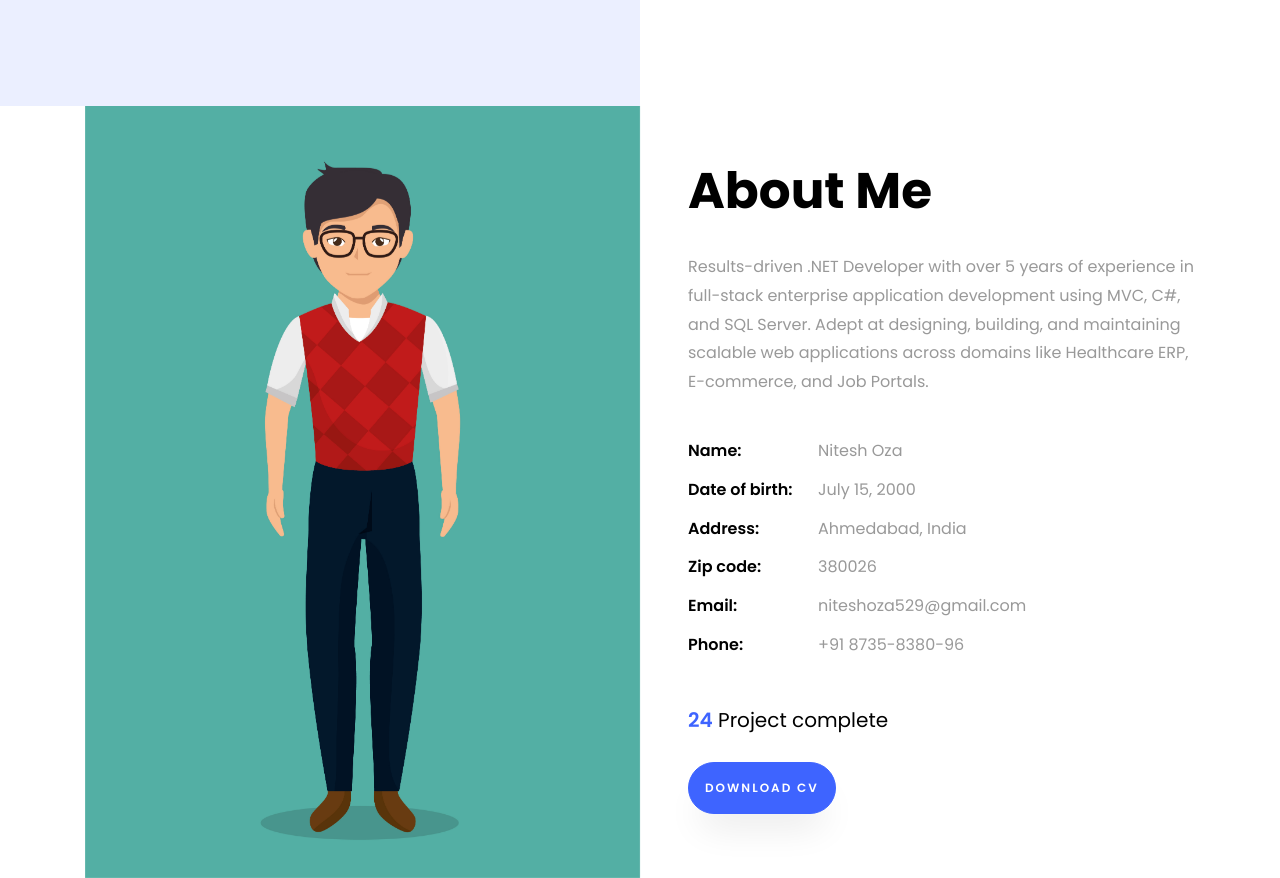
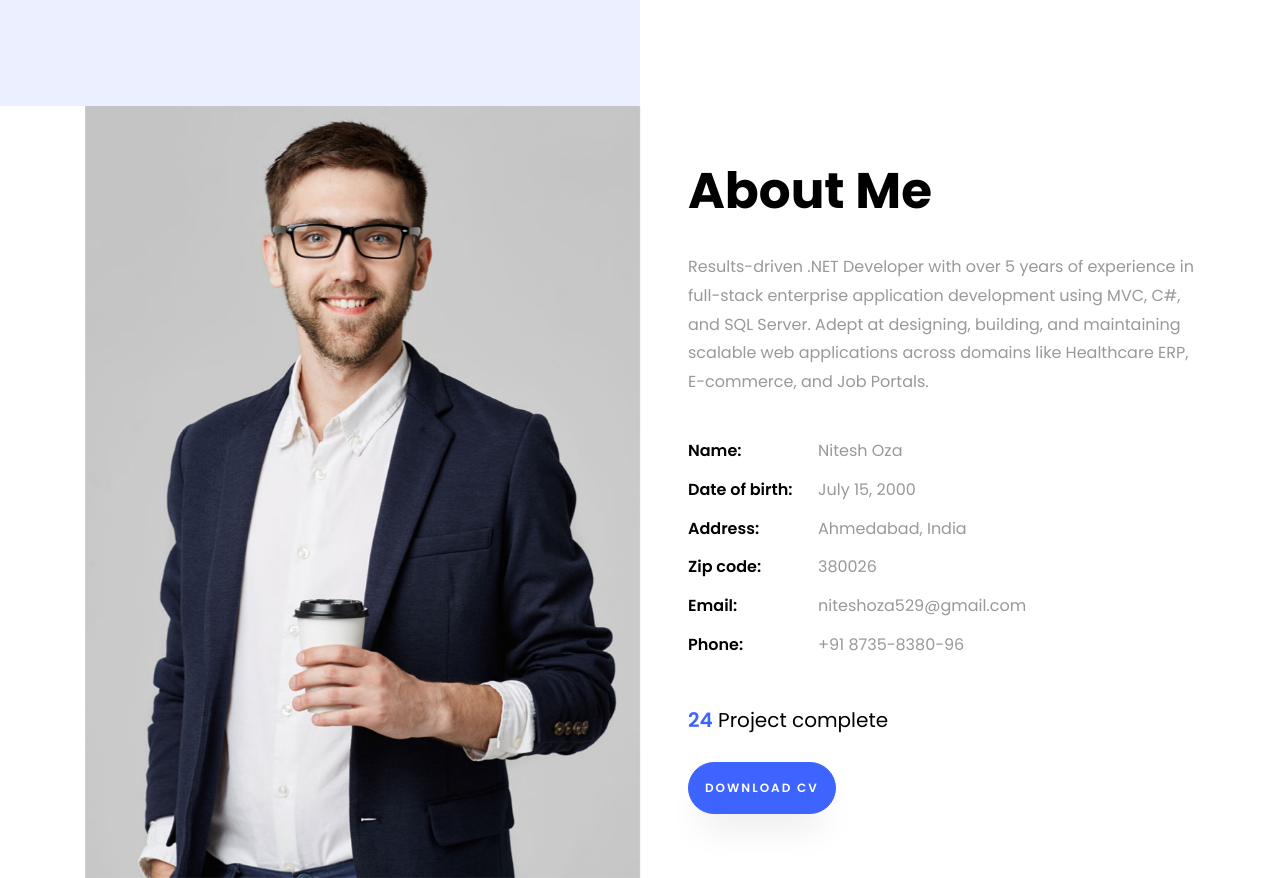
Before and after one commit to nitesh320/NiteshOza, a plain HTML site: page index.html in a window 1280 px wide. Shown: the part 694-1572 px from the top of the page. Drawn offline with Linux system fonts and the light colour scheme; files whose address does not match are found by name.

Commit message:
Update index.html

```diff
--- a/index.html
+++ b/index.html
@@ -75,7 +75,7 @@
     			<div class="col-md-6 col-lg-6 d-flex">
     				<div class="img-about img d-flex align-items-stretch">
     					<div class="overlay"></div>
-	    				<div class="img d-flex align-self-stretch align-items-center" style="background-image:url(images/about_new.jpg);">
+	    				<div class="img d-flex align-self-stretch align-items-center" style="background-image:url(images/about.jpg);">
 	    				</div>
     				</div>
     			</div>
```
